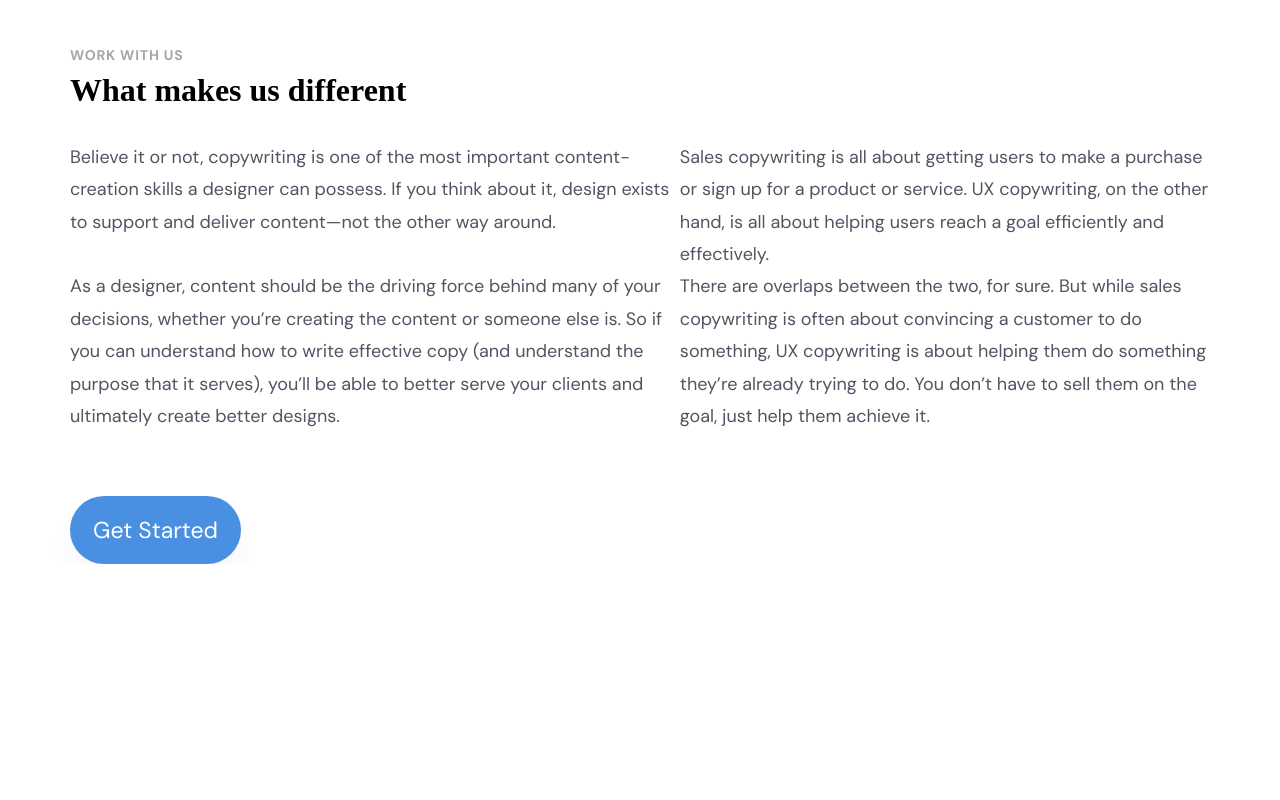
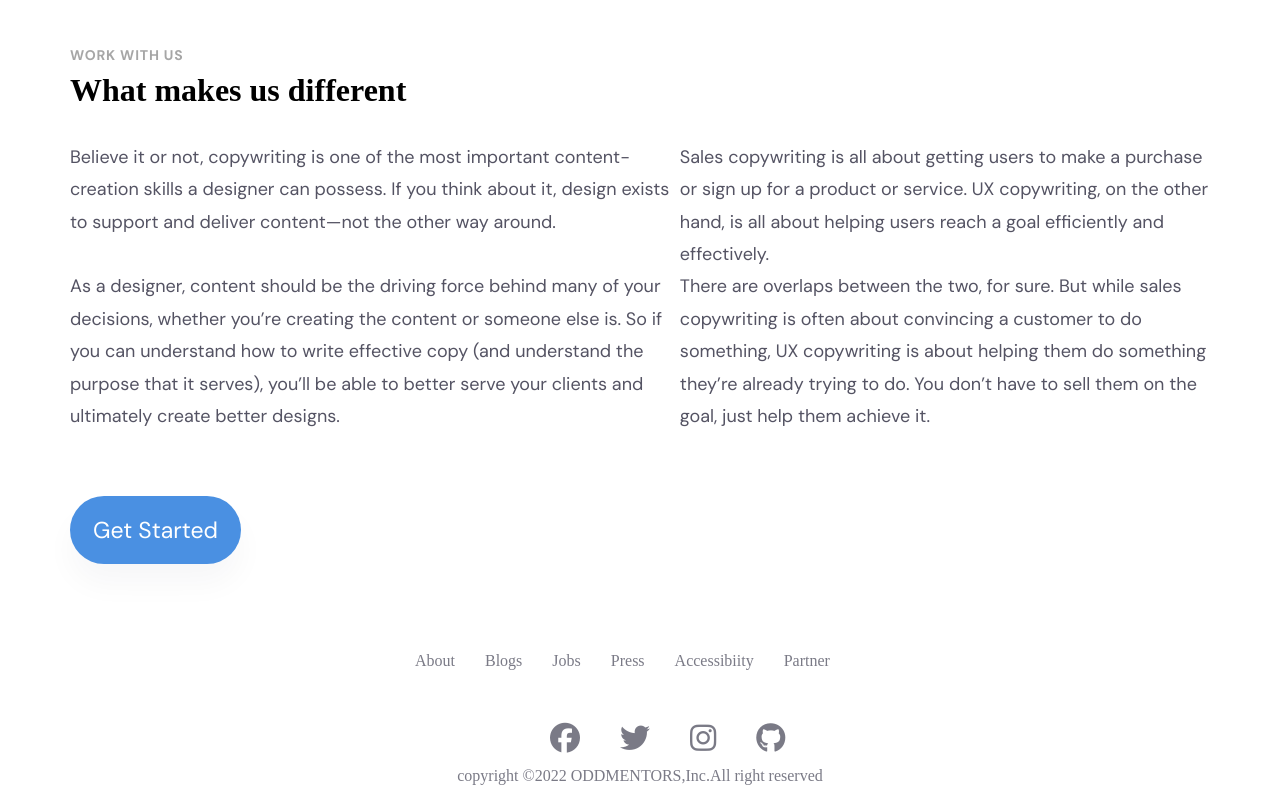
Before and after one commit to DOriginalSamxie/ODD-MENTOR, a plain HTML site: page index.html in a window 1280 px wide. Shown: the part 3038-3838 px from the top of the page. Before the commit the page ends 3602 px from the top, so only its background shows below. Drawn offline with Linux system fonts and the light colour scheme.

Commit message:
get started section

```diff
--- a/components.css
+++ b/components.css
@@ -16,3 +16,10 @@
   letter-spacing: 0px;
   text-align: center;
 }
+
+.btn:hover {
+  color: #121127;
+  background: linear-gradient(236.22deg, #fb7267 20.86%, #25218d 85.55%);
+  transition: all 0.25s;
+  cursor: pointer;
+}
--- a/index.css
+++ b/index.css
@@ -94,7 +94,10 @@ nav .logo {
   color: #000000;
 }
 
-nav a {
+.nav-items li a:hover {
+  color: #4a90e2;
+  transition: all 0.25s;
+  cursor: pointer;
 }
 
 /* --------HERO SECTION---------- */
@@ -357,6 +360,70 @@ header {
   margin-top: 64px;
 }
 
+.inner-footer {
+  margin: 0;
+  padding: 0;
+  background: #ffffff;
+}
+.quick-links {
+  display: flex;
+  margin-top: 88px;
+}
+
+.quick-links ul {
+  display: flex;
+  width: 560px;
+  height: 70px;
+  margin: auto;
+}
+
+.quick-items {
+  list-style: none;
+}
+.quick-items a {
+  text-decoration: none;
+  padding: 0 15px;
+  font-size: 16px;
+  color: rgba(18, 17, 39, 0.56);
+}
+
+.quick-items a:hover {
+  color: #4a90e2;
+  transition: all 0.25s;
+}
+
+.social-links {
+  display: flex;
+}
+
+.social-links ul {
+  display: flex;
+  width: 300px;
+  height: 30px;
+  margin: auto;
+}
+
+.social-items {
+  list-style: none;
+}
+
+.social-items a {
+  padding: 10px 20px;
+  font-size: 30px;
+  color: rgba(18, 17, 39, 0.56);
+  transition: all 0.25s;
+}
+.social-items a :hover {
+  color: #4a90e2;
+}
+
+.outer-footer {
+  padding: 15px;
+  text-align: center;
+  color: rgba(18, 17, 39, 0.56);
+  font-size: 16px;
+}
+
 /*
 
 .dribble-icons li {
--- a/index.html
+++ b/index.html
@@ -253,5 +253,38 @@
     </footer> -->
 
     <!--End Nav  Section-->
+    <footer class="footer">
+      <div class="inner-footer">
+        <div class="quick-links">
+          <ul>
+            <li class="quick-items"><a href="#">About</a></li>
+            <li class="quick-items"><a href="#">Blogs</a></li>
+            <li class="quick-items"><a href="#">Jobs</a></li>
+            <li class="quick-items"><a href="#">Press</a></li>
+            <li class="quick-items"><a href="#">Accessibiity</a></li>
+            <li class="quick-items"><a href="#">Partner</a></li>
+          </ul>
+        </div>
+        <div class="social-links">
+          <ul>
+            <li class="social-items">
+              <a href="#"><i class="fa-brands fa-facebook"></i></a>
+            </li>
+            <li class="social-items">
+              <a href="#"><i class="fa-brands fa-twitter"></i></a>
+            </li>
+            <li class="social-items">
+              <a href="#"><i class="fa-brands fa-instagram"></i></a>
+            </li>
+            <li class="social-items">
+              <a href="#"><i class="fa-brands fa-github"></i></a>
+            </li>
+          </ul>
+        </div>
+      </div>
+      <div class="outer-footer">
+        copyright &copy;2022 ODDMENTORS,Inc.All right reserved
+      </div>
+    </footer>
   </body>
 </html>
```
